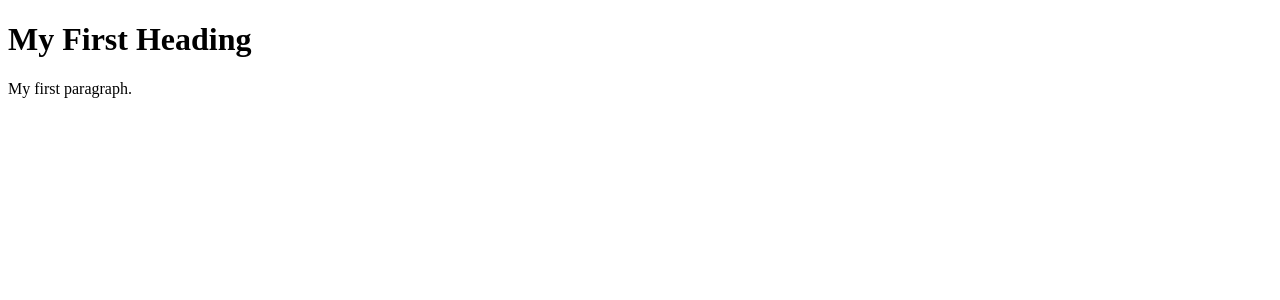
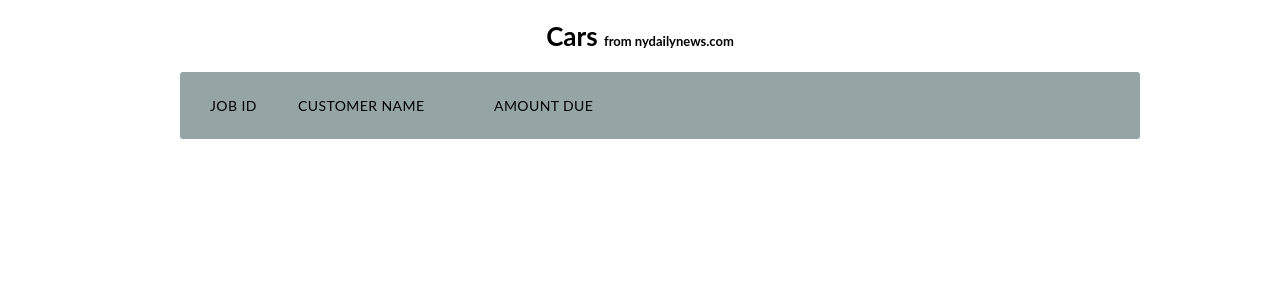
Before and after one commit to GolotinDenis/scraper, a Flask app: template templates/main.html in a window 1280 px wide. Shown: the top 300 px of the page. Run offline with Flask 2, Linux system fonts and the light colour scheme; the template is opened without the code that fills it, so the values that code supplies are empty.

Commit message:
complited

```diff
--- a/model.py
+++ b/model.py
@@ -10,7 +10,7 @@ class CRUD():
 class Car(db.Model, CRUD):
     id = Column(Integer, primary_key=True)
     year = Column(Integer)
-    name = Column(Text)
+    name = Column(Text, unique=True)
     desciption = Column(Text)
     def  __repr__(self):
         return '<Car %r>' % self.name
--- a/scrap.py
+++ b/scrap.py
@@ -1,7 +1,6 @@
 from bs4 import BeautifulSoup
-from flask import Flask
+from flask import Flask, render_template, jsonify, request, jsonify
 from flask_sqlalchemy import SQLAlchemy
-from flask_migrate import Migrate
 import requests
 
 app = Flask(__name__)
@@ -9,20 +8,46 @@ app.config['SQLALCHEMY_TRACK_MODIFICATIONS'] = False
 app.config['SQLALCHEMY_DATABASE_URI'] = 'mysql://UoDHDfsk3r:GXBANIHkYx@remotemysql.com:3306/UoDHDfsk3r'
 db = SQLAlchemy(app)
 
-migrate = Migrate(app, db)
 from model import Car
 # db.create_all()
 
-# sites = ('https://www.nydailynews.com/autos/types/sports-car', 'http://www.nydailynews.com/autos/types/sports-car')
-sites = []
-for site in sites:
-    response = requests.get(site).text
-    scrap = BeautifulSoup(response,  features = 'html.parser')
-    carsArray =scrap.find('div', {'class':'rtww'}).findChildren('a',recursive=False)
+sites = ('https://www.nydailynews.com/autos/types/sports-car', 'http://www.nydailynews.com/autos/types/sports-car')
+@app.route('/scrap')
+def scrapSite():
+    Car.query.delete()
+    for site in sites:
+        response = requests.get(site).text
+        scrap = BeautifulSoup(response,  features = 'html.parser')
+        carsArray =scrap.find('div', {'class':'rtww'}).findChildren('a',recursive=False)
     for cars in carsArray:
-        car = Car( year=cars['data-attribute-year'], name=cars.findChild('h3').text, desciption=cars.findChild('p',{'class':'description'}).text)
+        car = Car( year=cars['data-attribute-year'], name=cars.findChild('h3').text.replace(cars['data-attribute-year'],''), desciption=cars.findChild('p',{'class':'description'}).text)
         car.save()
+    return 'Success';
 
 @app.route('/')
-def scrapFunction():
-    return 'Hello word'
+def mainPage():
+    response = []
+    for car in Car.query.all():
+        response.append({
+            'name': car.name,
+            'year': car.year,
+            'desciption': car.desciption
+        })
+    return render_template('main.html', data = response)
+
+@app.route('/_add_numbers')
+def add_numbers():
+    a = request.args.get('a', 0, type=int)
+    b = request.args.get('b', 0, type=int)
+    return jsonify(result=a + b)
+
+@app.route('/get_data')
+def getData():
+    response = []
+    for car in Car.query.all():
+        response.append({
+            'name': car.name,
+            'year': car.year,
+            'desciption': car.desciption
+        })
+    return jsonify(response)
--- a/static/style.css
+++ b/static/style.css
@@ -0,0 +1,71 @@
+body {
+  font-family: 'lato', sans-serif;
+}
+.container {
+  max-width: 1000px;
+  margin-left: auto;
+  margin-right: auto;
+  padding-left: 10px;
+  padding-right: 10px;
+}
+h2 {
+  font-size: 26px;
+  margin: 20px 0;
+  text-align: center;
+}
+h2 small {
+  font-size: 0.5em;
+}
+.responsive-table li {
+  border-radius: 3px;
+  padding: 25px 30px;
+  display: flex;
+  justify-content: space-between;
+  margin-bottom: 25px;
+}
+.responsive-table .table-header {
+  background-color: #95a5a6;
+  font-size: 14px;
+  text-transform: uppercase;
+  letter-spacing: 0.03em;
+}
+.responsive-table .table-row {
+  background-color: #fff;
+  box-shadow: 0px 0px 9px 0px rgba(0, 0, 0, 0.1);
+}
+.responsive-table .col-1 {
+  flex-basis: 10%;
+}
+.responsive-table .col-2 {
+  flex-basis: 20%;
+}
+.responsive-table .col-9 {
+  flex-basis: 70%;
+  padding-left: 20px;
+}
+.responsive-table .col-9 {
+  flex-basis: 70%;
+  padding-left: 20px;
+}
+@media all and (max-width: 767px) {
+  .responsive-table .table-header {
+    display: none;
+  }
+  .responsive-table li {
+    display: block;
+  }
+  .responsive-table .col {
+    flex-basis: 100%;
+  }
+  .responsive-table .col {
+    display: flex;
+    padding: 10px 0;
+  }
+  .responsive-table .col:before {
+    color: #6c7a89;
+    padding-right: 10px;
+    content: attr(data-label);
+    flex-basis: 50%;
+    text-align: right;
+  }
+}
--- a/templates/main.html
+++ b/templates/main.html
@@ -1,10 +1,28 @@
 <!DOCTYPE html>
 <html>
+
+<head>
+    <link rel="stylesheet" href="{{ url_for('static', filename='style.css') }}">
+</head>
+
 <body>
+    <div class="container">
+        <h2>Cars <small>from nydailynews.com</small></h2>
+        <ul class="responsive-table">
+            <li class="table-header">
+                <div class="col col-1">Job Id</div>
+                <div class="col col-2">Customer Name</div>
+                <div class="col col-9">Amount Due</div>
+            </li>
+             {% for row in data %}
+            <li class="table-row">
+                <div class="col col-1" data-label="Job Id">{{ row.year }}</div>
+                <div class="col col-2" data-label="Customer Name">{{row.name}}</div>
+                <div class="col col-9" data-label="Amount">{{row.desciption}}</div>
+            </li>
+             {% endfor %}
+        </ul>
+    </div>
+</body>
 
-<h1>My First Heading</h1>
-
-<p>My first paragraph.</p>
-
-</body>
 </html>
```
